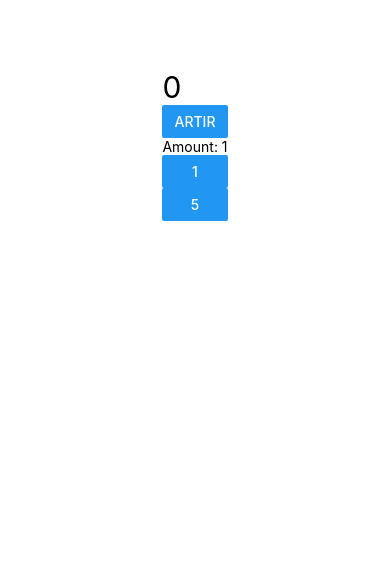
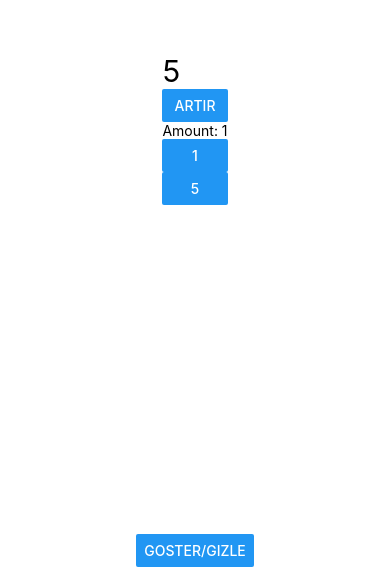
Before and after one commit to tugceergun/ReactNative, a React Native app in the folder ReactNativeApp/: screen / in a window 390 px wide. Shown: the part 277-844 px from the top of the page. Built offline with nearby package versions, Linux system fonts and the light colour scheme.

Commit message:
useEffect

```diff
--- a/ReactNativeApp/App.js
+++ b/ReactNativeApp/App.js
@@ -4,6 +4,7 @@ import ListItem from './src/components/ListItem';
 import ListHeader from './src/components/ListHeader';
 import ListFooter from './src/components/ListFooter';
 import Counter from './src/components/Counter';
+import UseEffect from './src/components/UseEffect';
 
 /* //Flat List------
 const DATA = [
@@ -63,6 +64,8 @@ const DATA = [
 //     alert("Merhaba")
 //   }
 
+//UseEffect----
+const [isVisible, setIsVisible] = useState(true)
 
 /*
 //Array State-----
@@ -99,7 +102,18 @@ const[isVisible, setIsvisible] = useState(true);
    return (
 
     //useEffect------
-    <Counter />
+
+    //<Counter />
+
+    //UseEffcet-----
+    <SafeAreaView style={styles.container}>
+      {isVisible && <UseEffect />}
+
+      <Button title="Goster/Gizle" onPress={() => setIsVisible(!isVisible)}/>
+
+    </SafeAreaView>
+
+
 
     /*//Array States-----
 
--- /dev/null
+++ b/ReactNativeApp/src/components/UseEffect.js
@@ -0,0 +1,60 @@
+import { Text, View, Button, StyleSheet, SafeAreaView } from 'react-native'
+import React, { useState, useEffect } from 'react'
+
+const UseEffect = () => {
+
+//useEffect -------
+//Uygulamanin ayaga kalkma asamasinda, uygulamanin bagimli oldugu yan islemleri cagirmak icin kullandigimiz bir yontem.
+
+    const [counter, setCounter] = useState(0);
+    const [amount, setAmount] = useState(1)
+
+    useEffect(() => {
+        const interval = setInterval(() => {
+            setCounter((prev) => prev+1); //her sn counter sürekli artar.
+        }, 1000);
+
+        return() => {
+          clearInterval(interval) //gizlenince intervali durduruyoruz (loglarin akisi durur.). (unmount edlinice state guncellemelerini durduyoruz. yoksa arkada hala calisir.)
+        };
+    })
+
+useEffect(()=> {
+  console.log("Component mount edildi.")
+}, []); //[] baslangic arrayi component sadece mount edildigi zaman şu fonk. tetiklensin demek. (ne kadar basilirsa basilsin 1 kere yazar.) //bossa herhangi bir component icin calisir.
+
+
+useEffect(()=> {
+  console.log("Count veya amount state degisti.")
+}, [counter,amount]); //arrayin icine degistiginde haberdar olmak istedigimiz state'in degerini spesifik olarak yazabiliriz.
+
+
+    return (
+        <SafeAreaView style={styles.container}>
+        <View>
+          <Text style={styles.text}>{counter}</Text>
+          <Button title="Artir" onPress={() => setCounter(counter+amount)}/>
+
+          <Text
+          //Amount degeri atadik useState ile. 1 ve 5 degerleri var butonlara tikladikça amount kadar sayi counter'a ekliyor.
+          >Amount: {amount}</Text>
+          <Button title="1" onPress={() => setAmount(1)}/>
+          <Button title="5" onPress={() => setAmount(5)}/>
+        </View>
+        </SafeAreaView>
+    );
+
+};
+
+const styles = StyleSheet.create({
+    container: {
+      flex:1,
+      justifyContent: 'center',
+      alignItems: 'center',
+    },
+    text: {
+      fontSize: 30,
+    }
+  });
+
+export default UseEffect;
```
